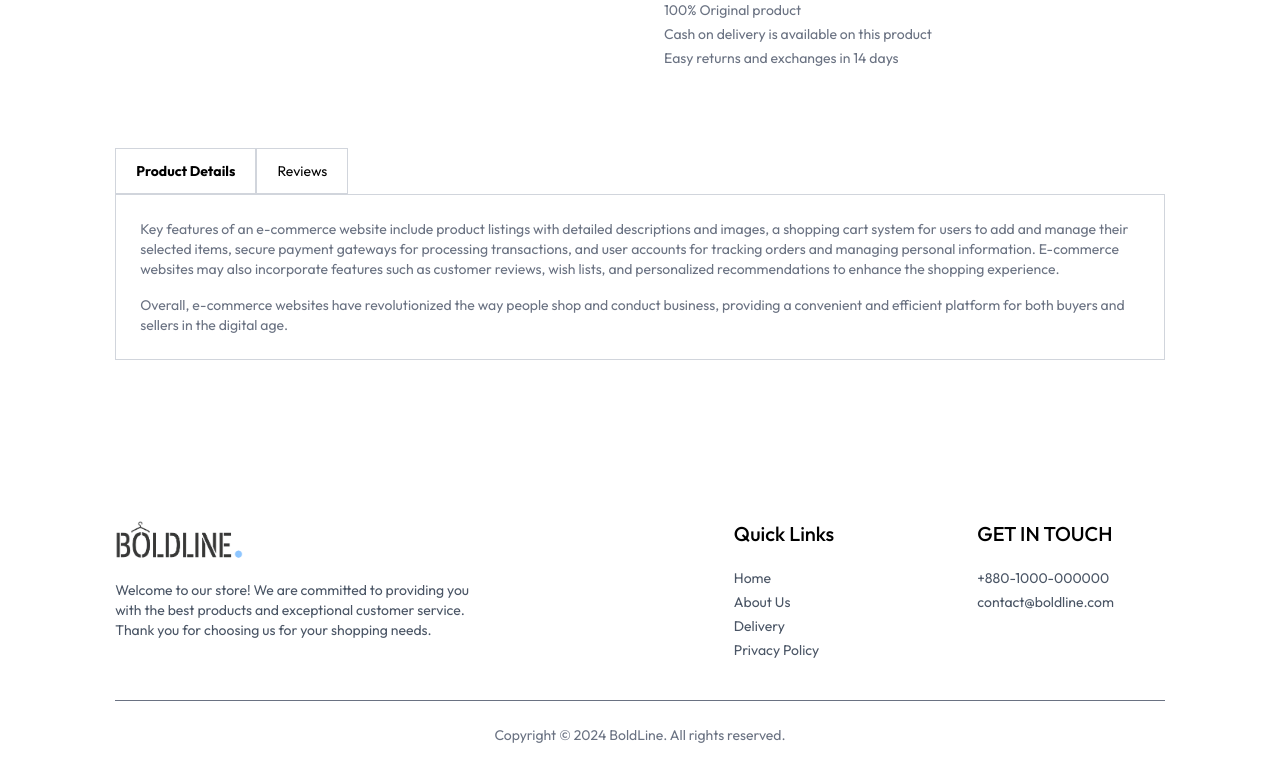
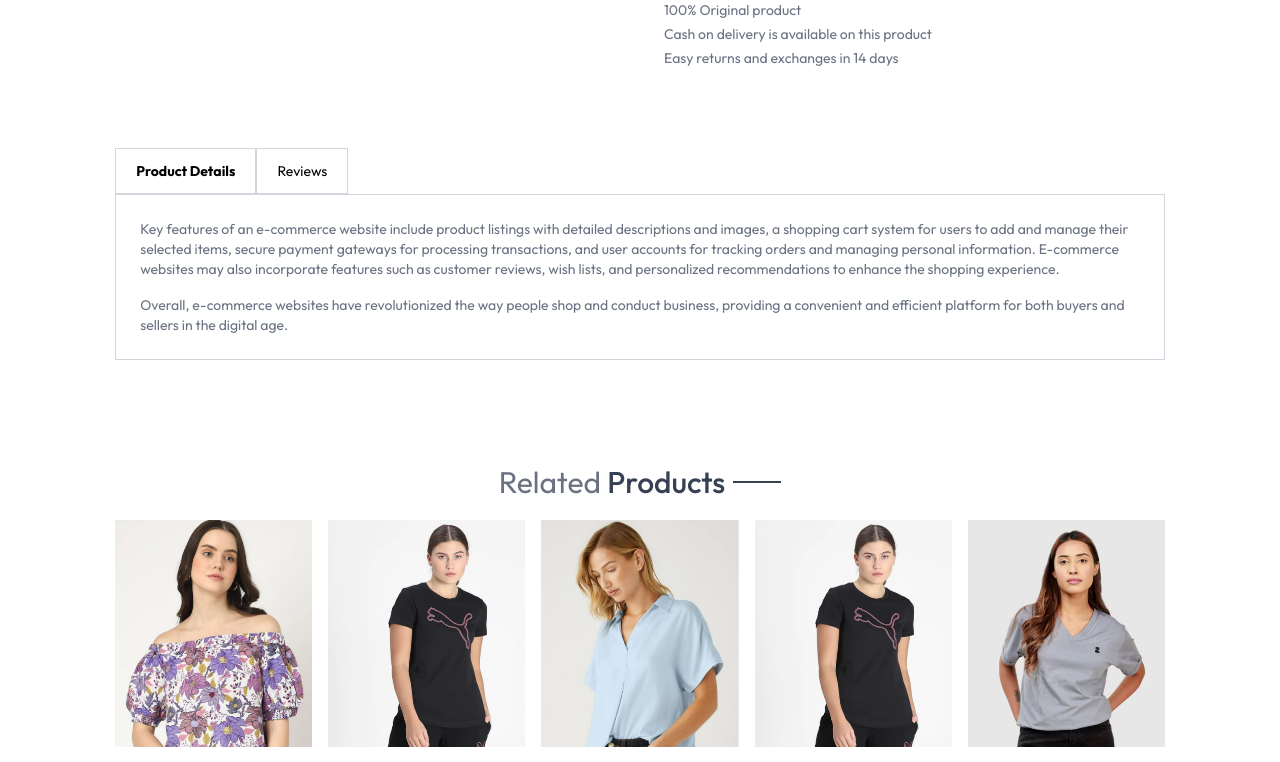
Before and after one commit to sowrav003/boldline---Clothing-brand, a React (Vite) app in the folder frontend/: page /product/aaaaa in a window 1280 px wide. Shown: the part 586-1348 px from the top of the page. Built offline with nearby package versions, Linux system fonts and the light colour scheme.

Commit message:
day-5 product details commit

```diff
--- /dev/null
+++ b/frontend/src/components/RelatedProducts.jsx
@@ -0,0 +1,36 @@
+import React, {  useContext, useEffect, useState } from 'react'
+import { ShopContext } from '../context/ShopContext';
+import Title from './Title';
+import ProdductItems from './ProductItems';
+
+const RelatedProducts = ({category,subCategory}) => {
+    const {products} =  useContext(ShopContext);
+    const [related, setRelated] = useState([])
+    useEffect(() => {
+        if (products.length > 0) {
+            let productCopy = products.slice();
+            productCopy = productCopy.filter(item => category === item.category && item.subCategory === subCategory);
+            setRelated(productCopy.slice(0,10));
+        }
+    }, [products]);
+  return (
+    <div className='my-24'>
+        <div className='text-center text-3xl py-2'>
+            <Title text1={"Related"} text2={"Products"}/>
+        </div>
+        <div className='grid grid-cols-2 sm:grid-cols-3 md:grid-cols-4 lg:grid-cols-5 gap-4 gap-y-6'>
+            {related.map((item,index) => (
+                <ProdductItems
+                key={index}
+                id={item._id}
+                image={item.image}
+                name={item.name}
+                price={item.price}
+                 />
+            ))}
+        </div>
+    </div>
+  )
+}
+
+export default RelatedProducts
--- a/frontend/src/pages/Product.jsx
+++ b/frontend/src/pages/Product.jsx
@@ -2,6 +2,7 @@
 import { useParams } from 'react-router-dom';
 import { ShopContext } from '../context/ShopContext';
 import { assets } from '../assets/assets';
+import RelatedProducts from '../components/RelatedProducts';
 
 const Product = () => {
   const {productId} = useParams();
@@ -87,7 +88,8 @@
               <p>Overall, e-commerce websites have revolutionized the way people shop and conduct business, providing a convenient and efficient platform for both buyers and sellers in the digital age.</p>
         </div>
       </div>
-
+        {/* Related Products Section */}
+        <RelatedProducts category={productData.category} subCategory={productData.subCategory}/>
     </div>
   ) : <div className='opacity-0'>Loading...</div>
 }
```
